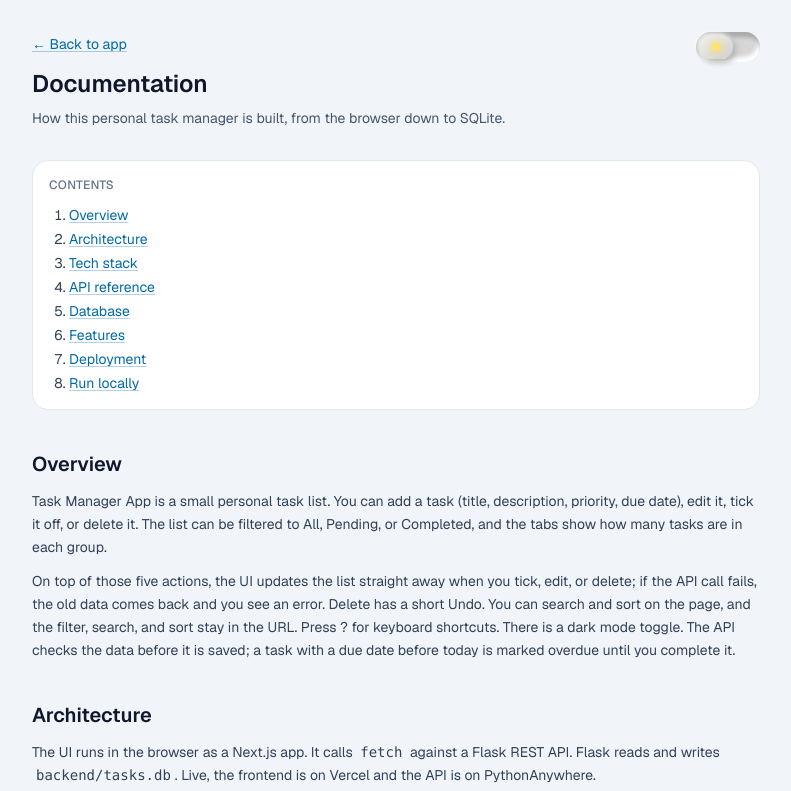
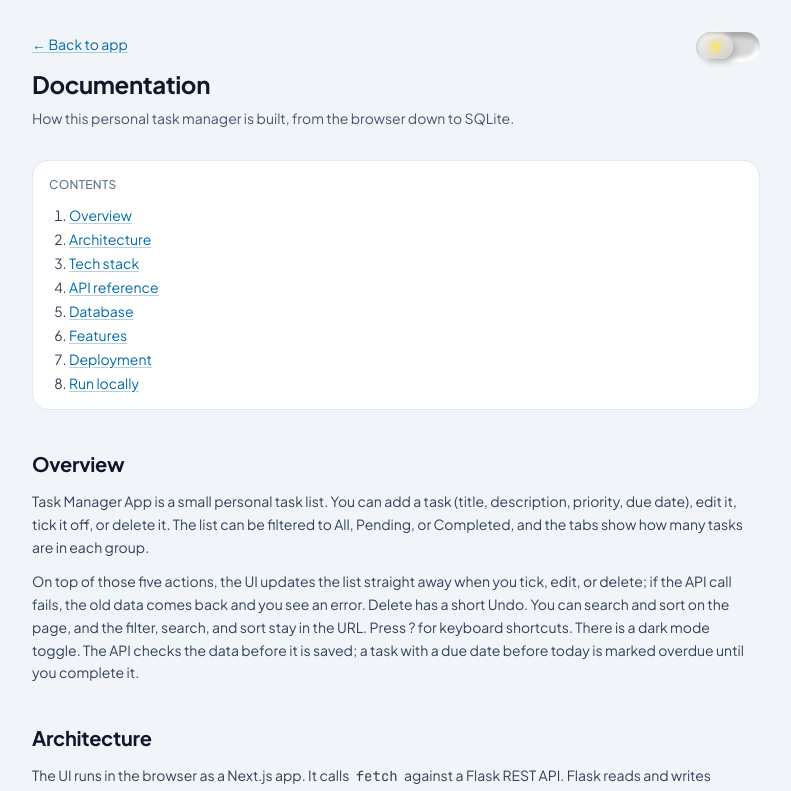
Before and after one commit to BEASTcLimbeR/task-management-app, a Next.js app in the folder frontend/: page /docs in a window 1280 px wide. Shown: the top 791 px of the page, without its empty margins (244-1035 px from the left). Built offline with nearby package versions, Linux system fonts and the light colour scheme.

Commit message:
Update fonts and add theme toggle sound

```diff
--- a/frontend/app/docs/page.tsx
+++ b/frontend/app/docs/page.tsx
@@ -28,8 +28,8 @@ const TABLE = "w-full min-w-[32rem] border-collapse text-left text-sm";
 const TH = "border-b border-slate-200 bg-slate-50 px-3 py-2 font-medium text-slate-900 dark:border-slate-700 dark:bg-slate-800 dark:text-slate-100";
 const TD = "border-b border-slate-200 px-3 py-2 align-top text-slate-700 dark:border-slate-700 dark:text-slate-300";
 const PRE =
-  "mt-3 overflow-x-auto rounded-lg border border-slate-200 bg-slate-50 p-3 text-xs leading-relaxed text-slate-800 dark:border-slate-700 dark:bg-slate-900 dark:text-slate-200";
-const H2 = "scroll-mt-6 text-xl font-semibold text-slate-900 dark:text-slate-100";
+  "mt-3 overflow-x-auto rounded-lg border border-slate-200 bg-slate-50 p-3 font-mono text-xs leading-relaxed text-slate-800 dark:border-slate-700 dark:bg-slate-900 dark:text-slate-200";
+const H2 = "scroll-mt-6 text-xl font-bold text-slate-900 dark:text-slate-100";
 const BOX =
   "rounded-lg border border-slate-200 bg-white px-3 py-2 text-center text-sm text-slate-800 dark:border-slate-700 dark:bg-slate-900 dark:text-slate-200";
 
@@ -38,19 +38,19 @@ export default function DocsPage() {
   return (
     <>
       <main className="mx-auto w-full max-w-[760px] px-4 py-8">
-        <header className="mb-8 flex items-start justify-between gap-3">
+        <header className="mb-8 flex flex-col gap-3 sm:flex-row sm:items-start sm:justify-between">
           <div className="min-w-0">
             <Link href="/" className={`${LINK_CLASS} text-sm`}>
               ← Back to app
             </Link>
-            <h1 className="mt-3 text-2xl font-semibold text-slate-900 dark:text-slate-100">
+            <h1 className="mt-3 text-2xl font-bold text-slate-900 dark:text-slate-100">
               Documentation
             </h1>
             <p className="mt-2 text-sm text-slate-600 dark:text-slate-300">
               How this personal task manager is built, from the browser down to SQLite.
             </p>
           </div>
-          <div className="flex shrink-0 items-center gap-2">
+          <div className="flex shrink-0 items-center gap-2 self-end sm:self-start">
             {isAuthGateEnabled() ? <LogoutButton /> : null}
             <ThemeToggle />
           </div>
--- a/frontend/app/globals.css
+++ b/frontend/app/globals.css
@@ -4,7 +4,21 @@
 @custom-variant dark (&:where(.dark, .dark *));
 
 @theme inline {
-  --font-sans: var(--font-geist-sans);
+  --font-sans: var(--font-sans);
+  --font-mono: var(--font-mono);
+}
+
+h1,
+h2 {
+  font-weight: 700;
+  letter-spacing: -0.015em;
+}
+
+code,
+kbd,
+pre,
+samp {
+  font-family: var(--font-mono), ui-monospace, monospace;
 }
 
 html {
--- a/frontend/app/layout.tsx
+++ b/frontend/app/layout.tsx
@@ -1,12 +1,21 @@
 import type { Metadata } from "next";
-import { Geist } from "next/font/google";
+import { JetBrains_Mono, Plus_Jakarta_Sans } from "next/font/google";
 import Script from "next/script";
 import SmoothScroll from "@/components/SmoothScroll";
 import "./globals.css";
 
-const geistSans = Geist({
-  variable: "--font-geist-sans",
+const plusJakartaSans = Plus_Jakarta_Sans({
   subsets: ["latin"],
+  weight: ["400", "500", "600", "700"],
+  display: "swap",
+  variable: "--font-sans",
+});
+
+const jetbrainsMono = JetBrains_Mono({
+  subsets: ["latin"],
+  weight: ["400", "500"],
+  display: "swap",
+  variable: "--font-mono",
 });
 
 export const metadata: Metadata = {
@@ -17,8 +26,12 @@ export const metadata: Metadata = {
 // Shared page shell: font, language, theme script, and the Task Manager App title
 export default function RootLayout({ children }: LayoutProps<"/">) {
   return (
-    <html lang="en" className={`${geistSans.variable} h-full antialiased`} suppressHydrationWarning>
-      <body className="min-h-full bg-slate-100 font-sans text-slate-900 dark:bg-slate-950 dark:text-slate-100">
+    <html
+      lang="en"
+      className={`${plusJakartaSans.variable} ${jetbrainsMono.variable} h-full antialiased`}
+      suppressHydrationWarning
+    >
+      <body className="min-h-full bg-slate-100 font-sans text-slate-900 antialiased dark:bg-slate-950 dark:text-slate-100">
         <Script src="/theme-init.js" strategy="beforeInteractive" />
         <SmoothScroll>{children}</SmoothScroll>
       </body>
--- a/frontend/app/login/page.tsx
+++ b/frontend/app/login/page.tsx
@@ -33,16 +33,18 @@ export default async function LoginPage({
 
   return (
     <main className="mx-auto w-full max-w-[420px] px-4 py-8">
-      <header className="mb-6 flex items-start justify-between gap-3">
+      <header className="mb-6 flex flex-col gap-3 sm:flex-row sm:items-start sm:justify-between">
         <div className="min-w-0">
-          <h1 className="text-2xl font-semibold text-slate-900 dark:text-slate-100">
+          <h1 className="text-2xl font-bold text-slate-900 dark:text-slate-100">
             Task Manager App
           </h1>
           <p className="mt-1 text-sm text-slate-600 dark:text-slate-300">
             Sign in to continue
           </p>
         </div>
-        <ThemeToggle />
+        <div className="flex shrink-0 items-center self-end sm:self-start">
+          <ThemeToggle />
+        </div>
       </header>
       <section className="rounded-2xl border border-slate-200 bg-white p-4 shadow-sm dark:border-slate-700 dark:bg-slate-900 sm:p-6">
         <LoginForm nextPath={nextPath} />
--- a/frontend/components/HomePage.tsx
+++ b/frontend/components/HomePage.tsx
@@ -432,14 +432,14 @@ export default function HomePage({ showLogout = false }: HomePageProps) {
   return (
     <>
     <main className="mx-auto w-full max-w-[720px] px-4 py-8">
-      <header className="mb-6 flex items-start justify-between gap-3">
+      <header className="mb-6 flex flex-col gap-3 sm:flex-row sm:items-start sm:justify-between">
         <div className="min-w-0">
-          <h1 className="text-2xl font-semibold text-slate-900 dark:text-slate-100">Task Manager App</h1>
+          <h1 className="text-2xl font-bold text-slate-900 dark:text-slate-100">Task Manager App</h1>
           <p className="mt-1 text-sm text-slate-600 dark:text-slate-300">
             {pendingCount} pending · {completedCount} completed
           </p>
         </div>
-        <div className="flex shrink-0 items-center gap-2">
+        <div className="flex shrink-0 items-center gap-2 self-end sm:self-start">
           <button
             type="button"
             aria-label="Keyboard shortcuts"
--- a/frontend/components/LogoutButton.tsx
+++ b/frontend/components/LogoutButton.tsx
@@ -9,10 +9,11 @@ export default function LogoutButton() {
     <form action={logoutAction}>
       <button
         type="submit"
+        aria-label="Log out"
         className="inline-flex h-8 items-center gap-1 rounded-lg px-2 text-sm text-slate-600 hover:bg-slate-200/80 focus-visible:ring-2 focus-visible:ring-sky-500 focus-visible:outline-none dark:text-slate-300 dark:hover:bg-slate-800 dark:focus-visible:ring-sky-400"
       >
         <LogOut className="h-4 w-4" aria-hidden="true" />
-        Log out
+        <span className="hidden sm:inline">Log out</span>
       </button>
     </form>
   );
--- a/frontend/components/PriorityControl.module.css
+++ b/frontend/components/PriorityControl.module.css
@@ -52,7 +52,7 @@
 .option {
   position: relative;
   z-index: 1;
-  min-width: 4.5rem;
+  min-width: 0;
   border: none;
   border-radius: 999px;
   padding: 0.4rem 0.65rem;
--- a/frontend/components/ShortcutsDialog.tsx
+++ b/frontend/components/ShortcutsDialog.tsx
@@ -115,7 +115,7 @@ export default function ShortcutsDialog({ open, onClose }: ShortcutsDialogProps)
         className="animate-dialog-in relative z-10 w-full max-w-md rounded-2xl border border-slate-200 bg-white p-4 shadow-xl dark:border-slate-700 dark:bg-slate-900 sm:p-6"
       >
         <div className="mb-3 flex items-start justify-between gap-3">
-          <h2 id={titleId} className="text-lg font-semibold text-slate-900 dark:text-slate-100">
+          <h2 id={titleId} className="text-lg font-bold text-slate-900 dark:text-slate-100">
             Keyboard shortcuts
           </h2>
           <button
--- a/frontend/components/TaskForm.tsx
+++ b/frontend/components/TaskForm.tsx
@@ -71,7 +71,7 @@ export default function TaskForm({
 
   return (
     <form onSubmit={handleSubmit} className="space-y-3">
-      <h2 className="text-sm font-semibold text-slate-700 dark:text-slate-200">
+      <h2 className="text-sm font-bold text-slate-700 dark:text-slate-200">
         {isEditing ? "Edit task" : "Add a task"}
       </h2>
       <label className="block">
--- a/frontend/components/ThemeToggle.tsx
+++ b/frontend/components/ThemeToggle.tsx
@@ -2,13 +2,23 @@
 
 // Toggle design adapted from Uiverse.io by chase2k25
 
-import { useEffect, useState, type KeyboardEvent } from "react";
+import { useEffect, useRef, useState, type KeyboardEvent } from "react";
 import styles from "./ThemeToggle.module.css";
 
 // Apply the theme class on <html> and remember the choice in localStorage
 function applyTheme(dark: boolean) {
   document.documentElement.classList.toggle("dark", dark);
   localStorage.setItem("theme", dark ? "dark" : "light");
+}
+
+// Play the switch click quietly so it is not too loud
+function playToggleClick(soundRef: { current: HTMLAudioElement | null }) {
+  if (!soundRef.current) {
+    soundRef.current = new Audio("/toggle.mp3");
+    soundRef.current.volume = 0.25;
+  }
+  soundRef.current.currentTime = 0;
+  void soundRef.current.play();
 }
 
 // Build the pill, knob, and LED (colours come from html.dark in CSS)
@@ -26,6 +36,7 @@ function SwitchFace() {
 export default function ThemeToggle() {
   const [mounted, setMounted] = useState(false);
   const [isDark, setIsDark] = useState(false);
+  const soundRef = useRef<HTMLAudioElement | null>(null);
 
   // After hydration, read the class theme-init.js already set (avoids a mismatch)
   useEffect(() => {
@@ -53,6 +64,7 @@ export default function ThemeToggle() {
     const next = !document.documentElement.classList.contains("dark");
     applyTheme(next);
     setIsDark(next);
+    playToggleClick(soundRef);
   }
 
   // Space and Enter both flip the switch (role=switch is not always activated by the browser)
```
Also changed, not shown: frontend/components.json (added), 1 other file (tests, documents, lock files or other folders).
